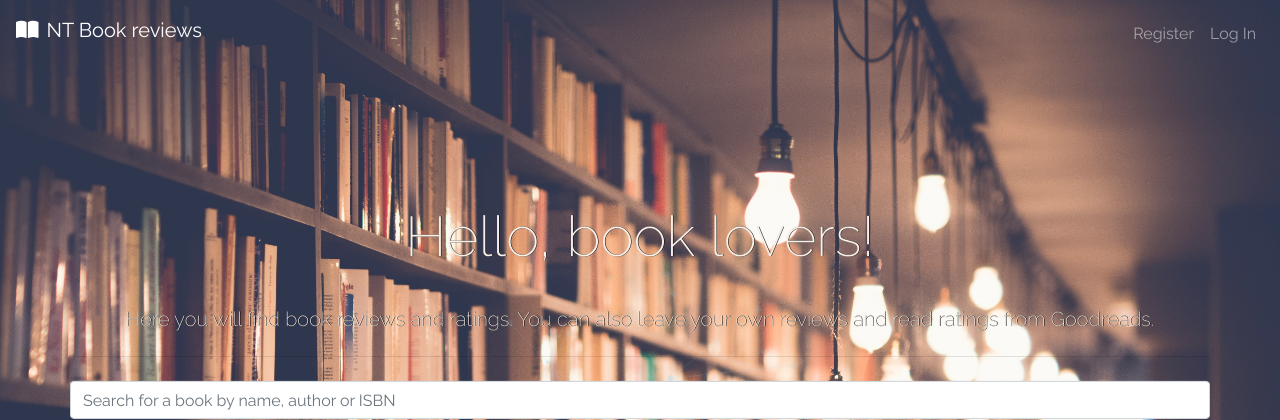
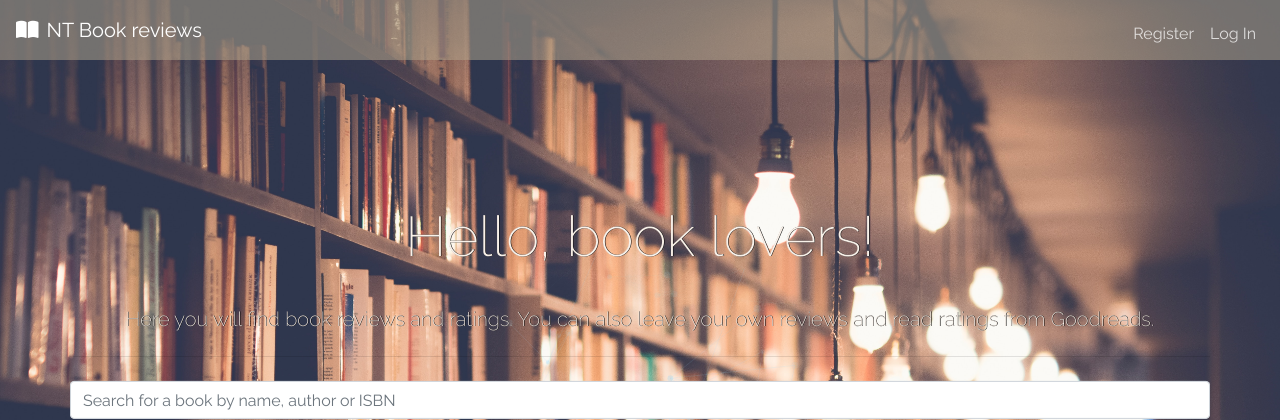
Before and after one commit to nahidtopalovic/bookReview, a Flask app: page / in a window 1280 px wide. Shown: the top 420 px of the page. Run offline with Flask 2, Linux system fonts and the light colour scheme; some libraries are stand-ins or nearby versions.

Commit message:
changed color of navbar

```diff
--- a/static/styles.css
+++ b/static/styles.css
@@ -1,9 +1,21 @@
+.navbar {
+   background-color: rgba(180, 169, 144, 0.51);
+}
+
 
 li.nav-item {
     float: left;
     position: relative;
     overflow: hidden;
   }
+
+ .navbar-dark .navbar-nav .nav-link{
+    color: rgba(255,255,255,.75);
+ }
+
+ .navbar-dark .navbar-nav .nav-link:focus, .navbar-dark .navbar-nav .nav-link:hover {
+	color: rgba(255,255,255);
+}
 
 li.nav-item:hover::after {
     width: 100%;
@@ -65,6 +77,7 @@ li.nav-item::after {
     background-color: #f6f6f6;
     min-width: 230px;
     border-radius: 5px;
+    text-shadow: none;
 }
 
 #alist a {
--- a/templates/books.html
+++ b/templates/books.html
@@ -3,6 +3,8 @@
 {% block title %}
     {{result[2]}}
 {% endblock %}
+
+{% block bodyClass %}  {% endblock %}
 
 {% block main %}
     <div class="container">
--- a/templates/layout.html
+++ b/templates/layout.html
@@ -29,7 +29,7 @@
 
     <body {% block bodyClass %}{% endblock %}>
 
-         <nav class="navbar navbar-expand-md bg-transparent navbar-dark">
+         <nav class="navbar navbar-expand-md navbar-dark">
             <a class="navbar-brand" href="/"><i id="brand" class="fas fa-book-open mr-2"></i><span class="blue">NT </span><span class="red">Book reviews</span></a>
             <button aria-controls="navbar" aria-expanded="false" aria-label="Toggle navigation" class="navbar-toggler" data-target="#navbar" data-toggle="collapse" type="button">
                 <span class="navbar-toggler-icon"></span>
```
